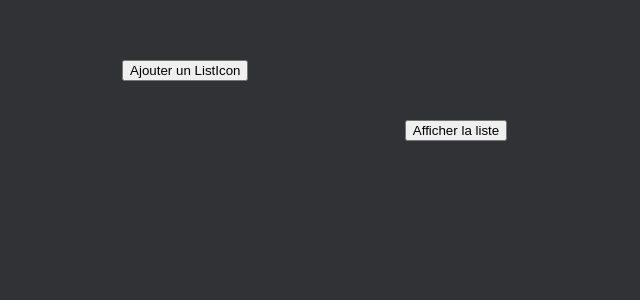
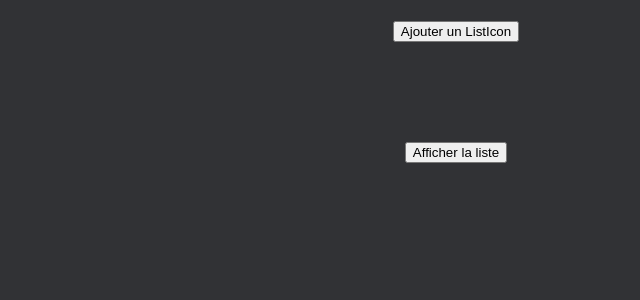
Before and after one commit to Nicode611/to-do-list-react, a React (Create React App) app in the folder to-do-list/: page / in a window 1280 px wide. Shown: the top 300 px of the page, without its empty margins (184-824 px from the left). Built offline with nearby package versions, Linux system fonts and the light colour scheme.

Commit message:
lot-of-fixes

```diff
--- a/to-do-list/src/components/ListIconsContainer/ListIcon/ListIcon.jsx
+++ b/to-do-list/src/components/ListIconsContainer/ListIcon/ListIcon.jsx
@@ -1,15 +1,15 @@
 import React from 'react'
 import "./ListIcon.css"
 
-function ListIcon({uniqueKey, handleClick}) {
+function ListIcon({uniqueKey, event}) {
 
 
     return (
         <div
         className='list-icon'
-        onClick={() => {handleClick(uniqueKey)}}
+        onClick={() => {event(uniqueKey)}}
         >
-
+        {uniqueKey}
         </div>
     )
 }
--- a/to-do-list/src/components/ListIconsContainer/ListIconsContainer.css
+++ b/to-do-list/src/components/ListIconsContainer/ListIconsContainer.css
@@ -1,3 +1,11 @@
+.lists-section {
+    display: flex;
+    flex-direction: column;
+    height: 100%;
+    width: 100%;
+    align-items: center;
+}
+
 .list-icons-container {
     width: 90%;
     display: grid;
--- a/to-do-list/src/components/ListIconsContainer/ListIconsContainer.jsx
+++ b/to-do-list/src/components/ListIconsContainer/ListIconsContainer.jsx
@@ -1,35 +1,52 @@
-import React, { useState } from 'react';
+import React, { useState,useEffect, useRef } from 'react';
 import "./ListIconsContainer.css";
 import ListIcon from './ListIcon/ListIcon';
 
 function ListIconsContainer({ handleClick }) {
-    const [icons, setIcons] = useState([]); // État pour stocker les icônes
+    const [icons, setIcons] = useState([]); // State for list icons
+    const idCounter = useRef(0);
 
-    // Fonction pour ajouter une nouvelle icône
+    // Function to add a list
     const handleAddIcon = () => {
-        const newIconId = `icon-${icons.length + 1}`; // Génère un ID unique pour chaque icône
+        idCounter.current += 1
+        const newIconId = `icon-${idCounter.current}`;
         setIcons((prevIcons) => {
             const updatedIcons = [...prevIcons, newIconId];
-            handleClick(updatedIcons); // Appelle la fonction parent avec la liste mise à jour
-            return updatedIcons; // Met à jour l'état local
+            return updatedIcons; // Value of the new state
         });
     };
 
-    const dataForChilds = "Hi";
+    // Function to delete a list
+    let handleDelIcon = (choosedIconId) => {
+        setIcons((prevIcons) => {
+            let updatedIcons = prevIcons.filter(icon => icon !== choosedIconId);
+            console.log(icons);
+            return updatedIcons;
+        })
+    }
+
+    useEffect(() => {
+        if (icons.length > 0) {
+            console.log(icons);
+        }
+    }, [icons])
 
     return (
-        <div className='list-icons-container'>
+        <div className='lists-section'>
+            <div className='add-list-section'>
                 {/* Bouton pour ajouter une icône */}
                 <button onClick={handleAddIcon}>Ajouter un ListIcon</button>
-
+            </div>
+            <div className='list-icons-container'>
                 {/* Rendu des ListIcons */}
                 {icons.map((iconId) => (
                     <ListIcon
                         key={iconId} // Utilise un ID unique pour chaque élément
                         uniqueKey={iconId}
-                    data={dataForChilds} // Passe les données nécessaires à ListIcon
+                        event={handleDelIcon} // Passe les données nécessaires à ListIcon
                     />
                 ))}
+            </div>
         </div>
     );
 }
--- a/to-do-list/src/layout/ToolsSection/ToolsSection.jsx
+++ b/to-do-list/src/layout/ToolsSection/ToolsSection.jsx
@@ -4,19 +4,8 @@ import ListIconsContainer from '../../components/ListIconsContainer/ListIconsCon
 import SearchBar from '../../components/SearchBar/SearchBar';
 
 function ToolsSection() {
-    // État pour la liste
-    let [list, addToList] = useState([]);
 
-    // Fonction pour mettre à jour la liste
-    let selectList = (item) => {
-        addToList((prevItems) => [...prevItems, item]); // Ajoute la chaîne comme un nouvel élément
-        console.log("Item ajouté :", item); // Affiche l'élément ajouté
-    };
 
-    // Observer les changements dans `list`
-    useEffect(() => {
-        console.log("List updated:", list); // Affiche la liste mise à jour
-    }, [list]); // Déclenché à chaque fois que `list` change
 
     return (
         <div className='tools-section'>
@@ -24,10 +13,10 @@ function ToolsSection() {
             {/* <SearchBar data={list}></SearchBar>  */}
 
             {/* Passer `selectList` à ListIconsContainer */}
-            <ListIconsContainer handleClick={selectList}></ListIconsContainer>
+            <ListIconsContainer ></ListIconsContainer>
 
             {/* Bouton pour afficher la liste */}
-            <button onClick={() => console.log(list)}>Afficher la liste</button>
+            <button onClick={() => console.log("list")}>Afficher la liste</button>
         </div>
     );
 }
```
Lines whose indentation alone changed are shown as unchanged.
